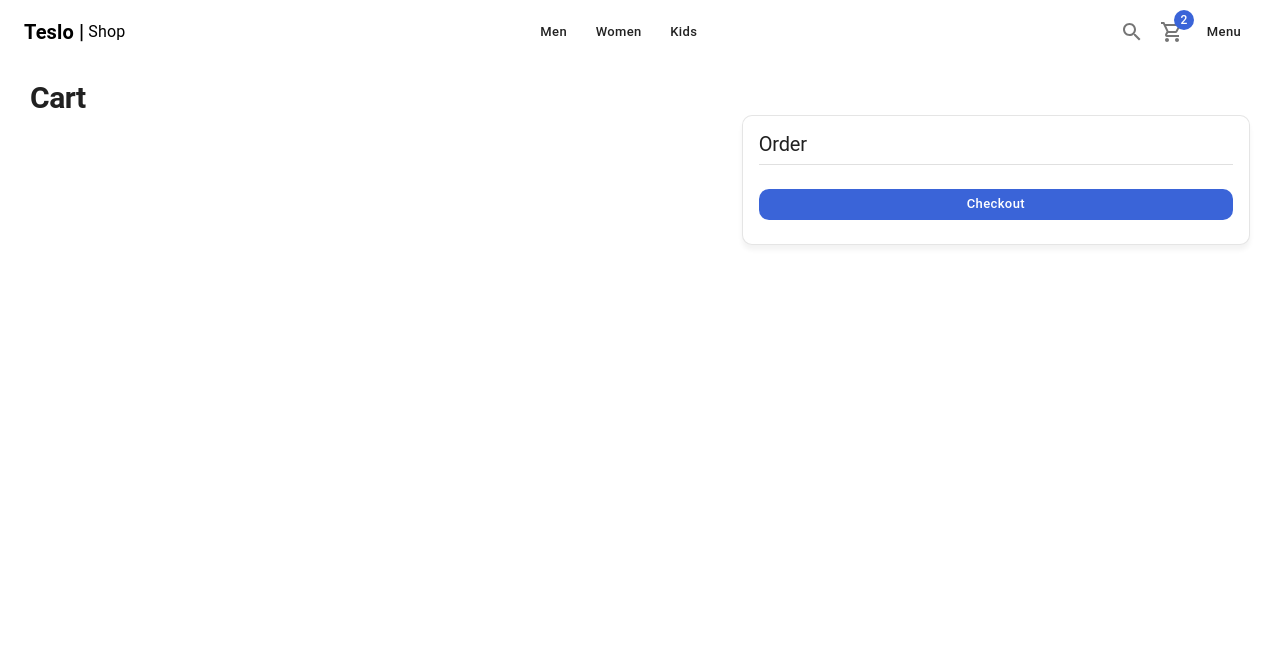
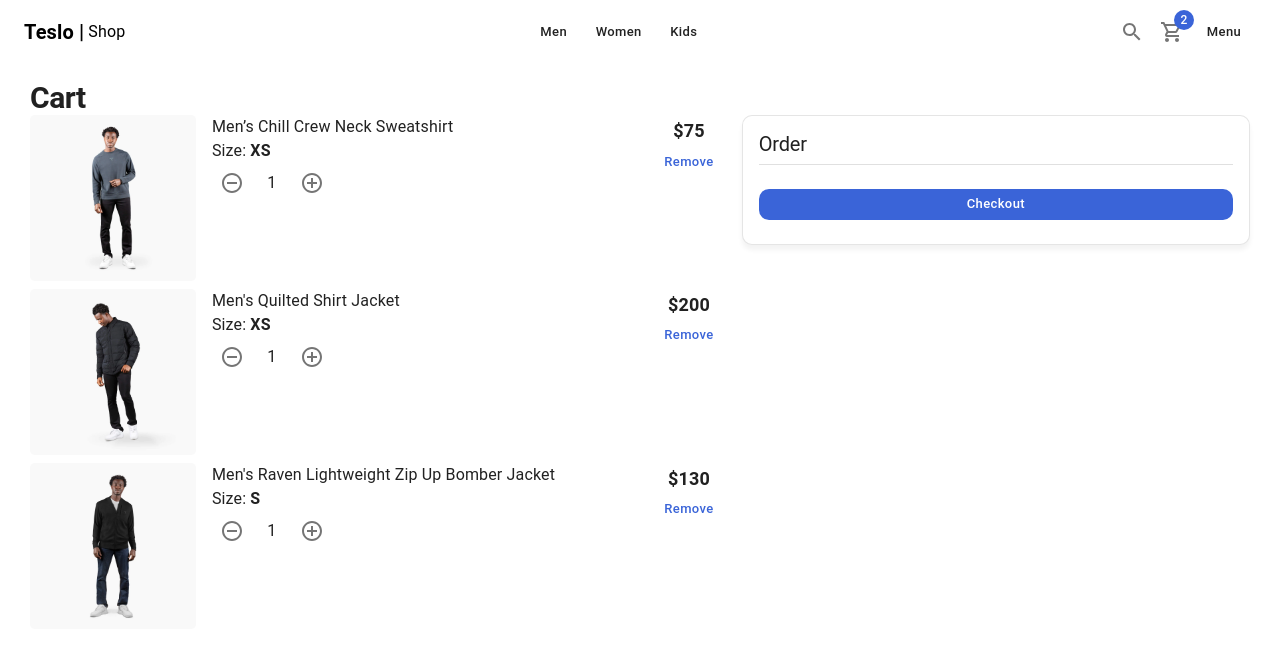
Before and after one commit to StefanoCutri/teslo-shop-next, a Next.js app: page /cart in a window 1280 px wide. Shown: the top 656 px of the page. Built offline with nearby package versions, Linux system fonts and the light colour scheme.

Commit message:
CartList

```diff
--- /dev/null
+++ b/src/components/cart/CartList.tsx
@@ -0,0 +1,69 @@
+import {
+  Box,
+  Button,
+  CardActionArea,
+  CardMedia,
+  Grid,
+  Link,
+  Typography,
+} from "@mui/material";
+import { initialData } from "../../../database/products";
+import NextLink from "next/link";
+import ItemCounter from "../ui/ItemCounter";
+
+const productsInCart = [
+  initialData.products[0],
+  initialData.products[1],
+  initialData.products[2],
+];
+
+const CartList = () => {
+  return (
+    <>
+      {productsInCart.map((product) => (
+        <Grid container spacing={2} key={product.slug} sx={{ mb: 1 }}>
+          <Grid item xs={3}>
+            <NextLink href="/product/slug" passHref legacyBehavior>
+              <Link>
+                <CardActionArea>
+                  <CardMedia
+                    image={`/products/${product.images[0]}`}
+                    component="img"
+                    sx={{ borderRadius: "5px" }}
+                  />
+                </CardActionArea>
+              </Link>
+            </NextLink>
+          </Grid>
+          <Grid item xs={7}>
+            <Box display="flex" flexDirection="column">
+              <Typography variant="body1">{product.title}</Typography>
+              <Typography variant="body1">
+                Size: <strong>{product.sizes[0]}</strong>
+              </Typography>
+
+              {/* Conditionally */}
+              <ItemCounter />
+            </Box>
+          </Grid>
+          <Grid
+            item
+            xs={2}
+            display="flex"
+            alignItems="center"
+            flexDirection="column"
+          >
+            <Typography variant="subtitle1">{`$${product.price}`}</Typography>
+            {/* Editable */}
+            <Button variant="text" color="secondary">
+              Remove
+            </Button>
+          </Grid>
+        </Grid>
+        // <Typography key={product.slug}>{product.title}</Typography>
+      ))}
+    </>
+  );
+};
+
+export default CartList;
--- /dev/null
+++ b/src/components/cart/index.ts
@@ -0,0 +1,2 @@
+
+export * from './CartList'
--- a/src/pages/cart/index.tsx
+++ b/src/pages/cart/index.tsx
@@ -1,3 +1,4 @@
+import CartList from "@/components/cart/CartList";
 import ShopLayout from "@/components/layouts/ShopLayout";
 import {
   Box,
@@ -19,7 +20,7 @@ const CartPage = () => {
 
       <Grid container>
         <Grid item xs={12} sm={7}>
-          {/* CartList */}
+          <CartList/>
         </Grid>
         <Grid item xs={12} sm={5}>
           <Card className="summary-card">
```
